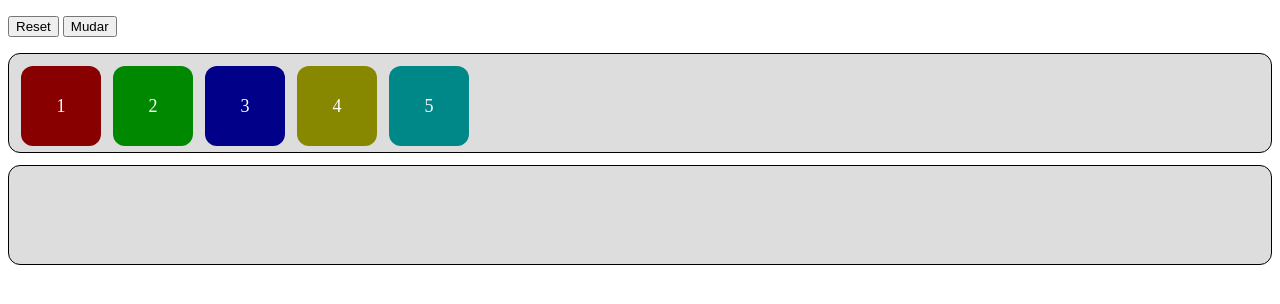
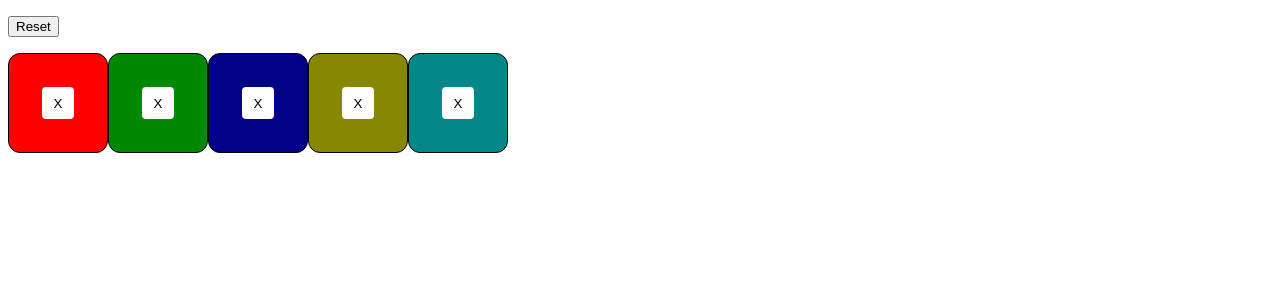
Before and after one commit to jao338/AulasJQuery, a website: page index.html in a window 1280 px wide. Drawn offline with nearby package versions, Linux system fonts and the light colour scheme.

Commit message:
40 - Verificando se um elemento possui determinada classe com a função hasClass

```diff
--- a/index.html
+++ b/index.html
@@ -11,18 +11,31 @@
 
     <p>
         <button id="btnReset">Reset</button>
-        <button id="btnMudar">Mudar</button>
     </p>
 
-    <div id="caixa1" class="caixa">
-        <div id="item0" class="item cor1">1</div>
-        <div id="item1" class="item cor2">2</div>
-        <div id="item2" class="item cor3">3</div>
-        <div id="item3" class="item cor4">4</div>
-        <div id="item4" class="item cor5">5</div>
+    <div id="caixas" class="caixas">
+
+        <div id="caixa1" class="caixa" style="background-color: #f00;">
+            <button id="btnFechar1" class="btnFechar">X</button>
+        </div>
+
+        <div id="caixa2" class="caixa" style="background-color: #080;">
+            <button id="btnFechar2" class="btnFechar">X</button>
+        </div>
+
+        <div id="caixa3" class="caixa" style="background-color: #008;">
+            <button id="btnFechar3" class="btnFechar">X</button>
+        </div>
+
+        <div id="caixa4" class="caixa" style="background-color: #880;">
+            <button id="btnFechar4" class="btnFechar">X</button>
+        </div>
+
+        <div id="caixa5" class="caixa" style="background-color: #088;">
+            <button id="btnFechar5" class="btnFechar">X</button>
+        </div>
+
     </div>
-
-    <div id="caixa2" class="caixa"></div>
 
     <script src="/src/js/script.js"></script>
 </body>
--- a/src/css/style.css
+++ b/src/css/style.css
@@ -1,45 +1,34 @@
+.caixas{
+    display: flex;
+    width: 100%;
+}
+
 .caixa{
     background-color: #ddd;
     border: 1px solid #000;
     border-radius: 12px;
+    display: flex;
+    justify-content: center;
+    align-items: center;
+    width: 100px;
+    height: 100px;
     padding: 12px;
     margin-bottom: 12px;
-    display: flex;
     flex-wrap: wrap;
-    width: 100%;
-    height: 100px;
     box-sizing: border-box;
 }
 
-.item{
-    border-radius: 12px;
-    display: flex;
-    width: 80px;
-    height: 80px;
-    margin-right: 12px;
-    color: #fff;
-    font-size: large;
-    display: flex;
-    justify-content: center;
-    align-items: center;
+.ocultar{
+    display: none;
 }
 
-.cor1{
-    background-color: #800;
+.btnFechar{
+    background-color: #fff;
+    color: #000;
+    padding: 4px;
+    border-radius: 4px;
+    border: none;
+    width: 32px;
+    height: 32px;
+    cursor: pointer;
 }
-
-.cor2{
-    background-color: #080;
-}
-
-.cor3{
-    background-color: #008;
-}
-
-.cor4{
-    background-color: #880;
-}
-
-.cor5{
-    background-color: #088;
-}
--- a/src/js/script.js
+++ b/src/js/script.js
@@ -1,25 +1,20 @@
-//  A função "detach()" remove um elemento e o armazena na memória
-let itens = $(".item")
+//  A função "hasClass()" retorna true se o elemento selecionado posssui a classe especificada ou retorna false, caso o elemento não possua a classe.
+$(".btnFechar").click((event) => {
 
-let i = 0
-
-$("#btnMudar").click(() => {
-
-    let item = $(itens[i]).detach();
-
-    i++;
-
-    $("#caixa2").append(item);
+    //  "event.targer.id" retorna o id do elemento que foi clicado. Usa-se o parente para selecionar o seu elemento pai
+    $("#" + event.target.id).parent().addClass("ocultar")
 
 });
 
 $("#btnReset").click(() => {
 
+    let itens = $(".caixa")
+
     for (let index = 0; index < itens.length; index++) {
 
-        let item = $(itens[index]).detach();
-
-        $("#caixa1").append(item);
+        if ($(itens[index]).hasClass("ocultar")) {
+            $(itens[index]).removeClass("ocultar")
+        }
     }
 
 });
```
